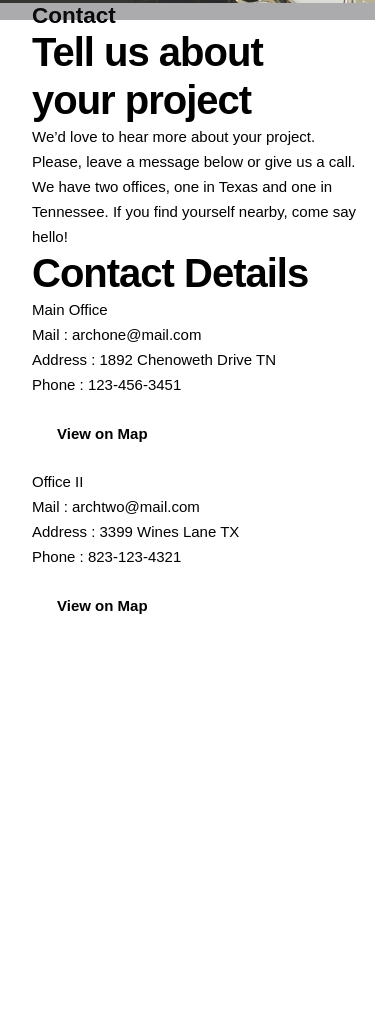
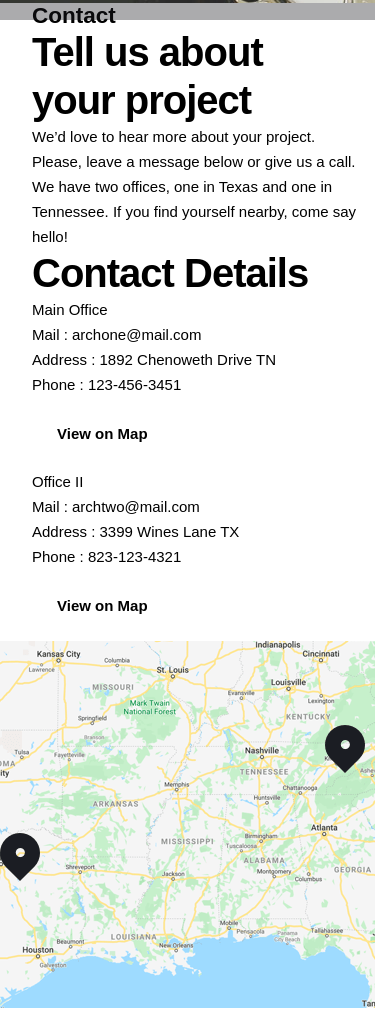
Before and after one commit to tomzacchia/arch-studio-vite, a website built with Vite: page src/pages/contact/index.html in a window 390 px wide. Shown: the part 237-1248 px from the top of the page. Before the commit the page ends 878 px from the top, so only its background shows below. Built offline with nearby package versions, Linux system fonts and the light colour scheme; some icons are missing.

Commit message:
Add map in /contact

```diff
--- a/src/pages/contact/contact.scss
+++ b/src/pages/contact/contact.scss
@@ -3,6 +3,8 @@
 @import "../../styles/variables";
 @import "../../styles/mixins";
 @import "../../styles//utility";
+
+// UTILITY CLASSES ========================================
 
 .before-decorator {
   content: "";
@@ -13,6 +15,17 @@
   left: 0;
   background-color: $light-grey;
 }
+
+.picture-full-width-centered {
+  display: flex;
+}
+
+.picture-full-width-centered img {
+  width: 100%;
+  object-fit: cover;
+}
+
+// CONTACT INTRO ========================================
 
 .contact-intro {
   position: relative;
@@ -25,7 +38,6 @@
 }
 
 .contact-intro picture {
-  display: flex;
   width: 100%;
   height: 240px;
 
@@ -37,11 +49,6 @@
     position: absolute;
     width: 50%;
   }
-}
-
-.contact-intro img {
-  width: 100%;
-  object-fit: cover;
 }
 
 .contact-intro .contact-intro-content::before {
@@ -205,3 +212,12 @@
     margin-top: 25px;
   }
 }
+
+// CONTACT MAP ====================================
+.contact-map picture {
+  height: 370px;
+
+  @include tablet {
+    height: 560px;
+  }
+}
--- a/src/pages/contact/index.html
+++ b/src/pages/contact/index.html
@@ -4,7 +4,7 @@
 </section>
 
 <section class="contact-intro container-no-padding-sm">
-  <picture style="position: relative">
+  <picture class="picture-full-width-centered" style="position: relative">
     <source
       media="(min-width:1440px)"
       srcset="../../assets/contact/desktop/image-hero.jpg"
@@ -62,5 +62,23 @@
   </div>
 </section>
 
+<section class="contact-map container-no-padding-sm">
+  <picture class="picture-full-width-centered">
+    <source
+      media="(min-width:1440px)"
+      srcset="../../assets/contact/desktop/image-map.png"
+    />
+    <source
+      media="(min-width:650px)"
+      srcset="../../assets/contact/tablet/image-map.png"
+    />
+    <img
+      style="object-fit: cover"
+      src="../../assets/contact/mobile/image-map.png"
+      alt="Our location"
+    />
+  </picture>
+</section>
+
 <script type="module" src="../../main.js"></script>
 <script type="module" src="./contact.js"></script>
```
